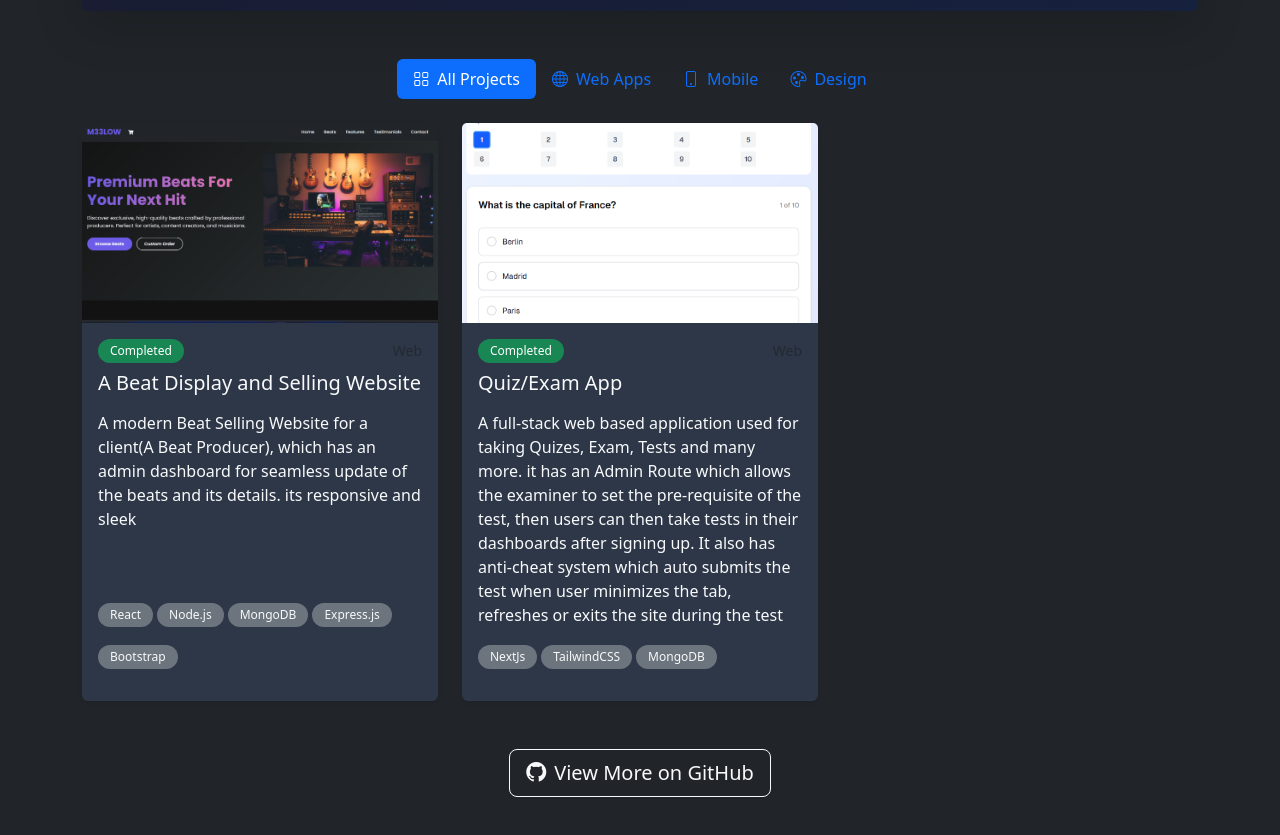
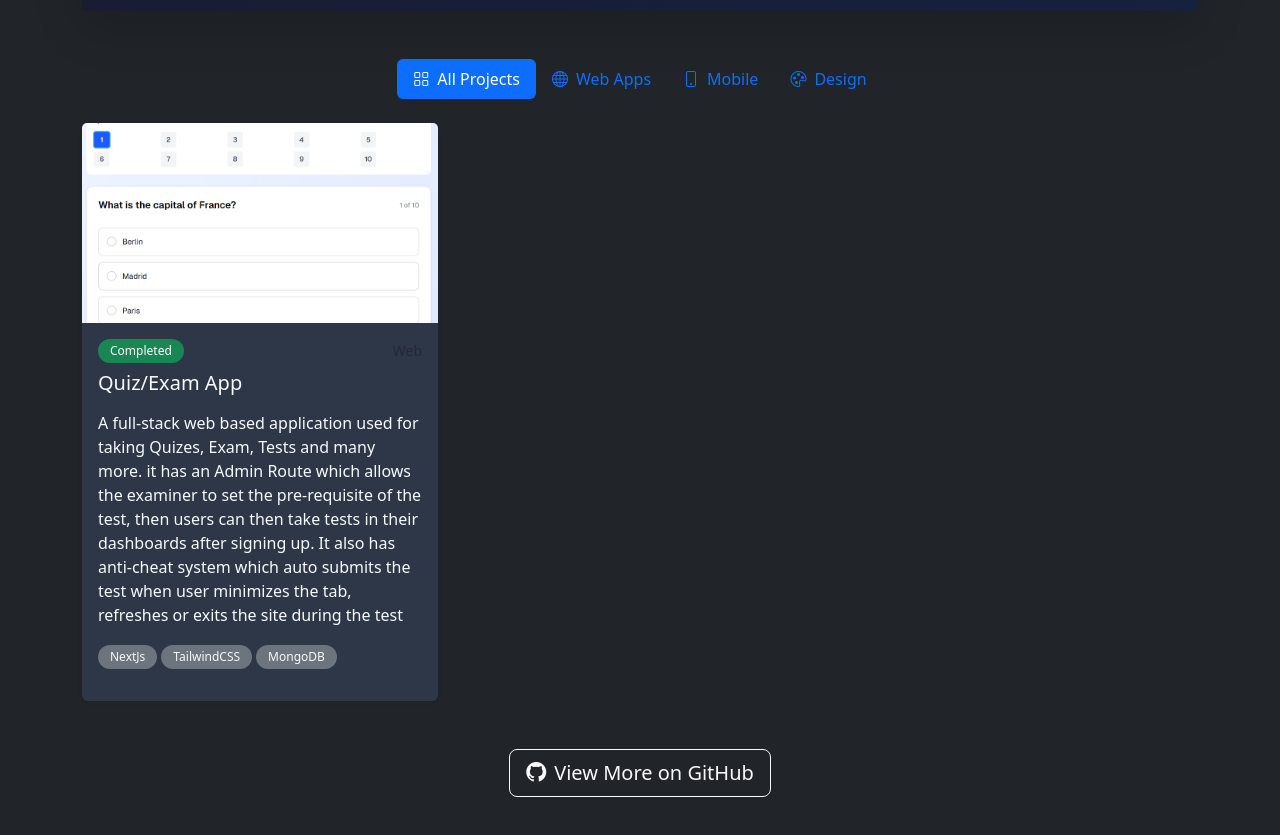
Before and after one commit to teejayidrees/portfolio-website, a React (Vite) app in the folder frontend/: page / in a window 1280 px wide. Shown: the part 2920-3755 px from the top of the page. Built offline with nearby package versions, Linux system fonts and the light colour scheme; no server answers.

Commit message:
Update Projects.jsx

```diff
--- a/frontend/src/components/Projects.jsx
+++ b/frontend/src/components/Projects.jsx
@@ -23,30 +23,30 @@ const Projects = () => {
    * In a real application, this would come from a CMS or API
    */
   const projects = [
-    {
-      id: 1,
-      title: "A Beat Display and Selling Website",
-      description:
-        "A modern Beat Selling Website for a client(A Beat Producer), which has an admin dashboard for seamless update of the beats and its details. its responsive and sleek",
-      image: BeatPic,
-      technologies: ["React", "Node.js", "MongoDB", "Express.js", "Bootstrap"],
-      category: "web",
-      featured: false,
-      liveUrl: "#",
-      githubUrl: "#",
-      status: "Completed",
-    },
+    // {
+    //   id: 1,
+    //   title: "A Beat Display and Selling Website",
+    //   description:
+    //     "A modern Beat Selling Website for a client(A Beat Producer), which has an admin dashboard for seamless update of the beats and its details. its responsive and sleek",
+    //   image: BeatPic,
+    //   technologies: ["React", "Node.js", "MongoDB", "Express.js", "Bootstrap"],
+    //   category: "web",
+    //   featured: false,
+    //   liveUrl: "#",
+    //   githubUrl: "#",
+    //   status: "Completed",
+    // },
 
     {
       id: 2,
       title: "Quiz/Exam App",
       description:
                "A full-stack web based application used for taking Quizes, Exam, Tests and many more. it has an Admin Route which allows the examiner to set the pre-requisite of the test, then users can then take tests in their dashboards after signing up. It also has anti-cheat system which auto submits the test when user minimizes the tab, refreshes or exits the site during the test",
-      image:
-Quiz,      technologies: ["NextJs", "TailwindCSS", "MongoDB"],
+      image: Quiz,
+      technologies: ["NextJs", "TailwindCSS", "MongoDB"],
       category: "web",
       featured: false,
-      liveUrl: "aheee-quiz-app.vercel.app",
+      liveUrl: "https://aheee-quiz-app.vercel.app",
       githubUrl: "#",
       status: "Completed",
     },
```
